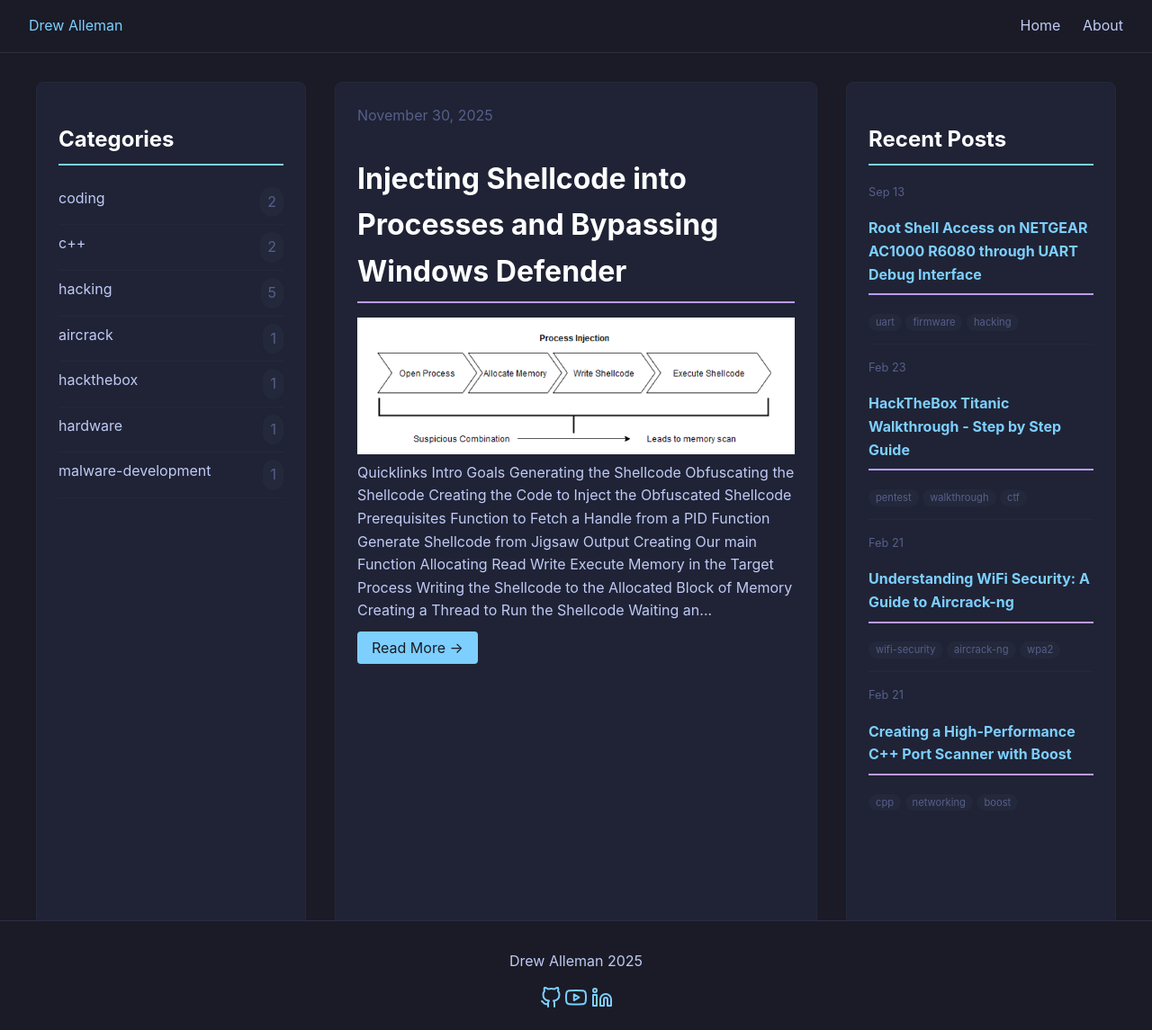
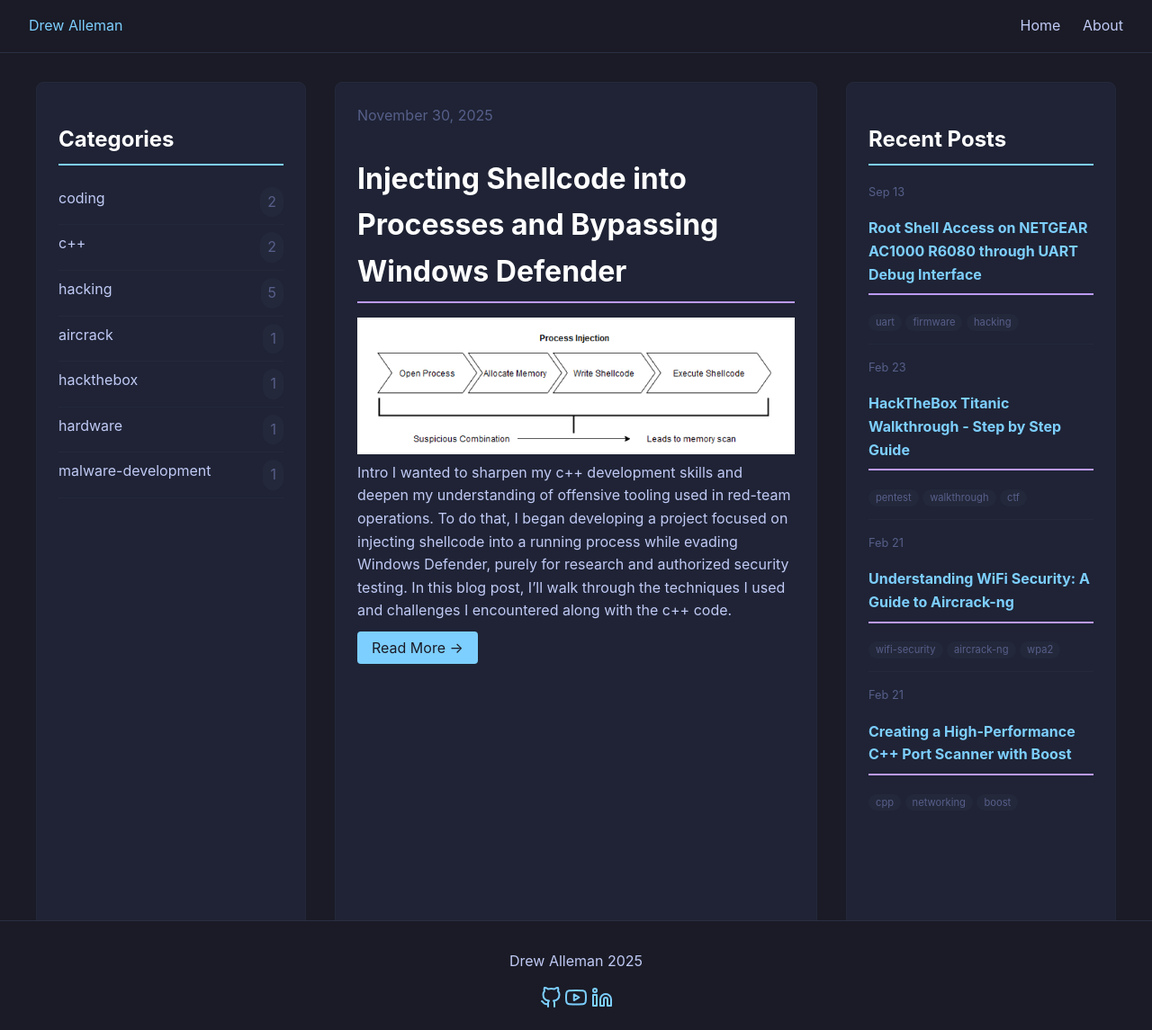
Before and after one commit to Drew-Alleman/drewalleman.xyz, a Jekyll site: the page built from index.markdown, in a window 1280 px wide. Shown: the whole page at 90% size. Built offline with Jekyll 4.4.1, drawn with Linux system fonts in a browser that asks for light colours.

Commit message:
Enhance blog post with intro and project goals
Added introductory section and project goals for clarity.

````diff
--- a/_posts/2025-11-30-Injecting-Shellcode-into-Processes-and-Bypassing-Windows-Defender.md
+++ b/_posts/2025-11-30-Injecting-Shellcode-into-Processes-and-Bypassing-Windows-Defender.md
@@ -16,10 +16,13 @@
 author: Drew Alleman
 last_modified_at: 2025-11-30 15:30:00 -0700
 ---
+# Intro
+I wanted to sharpen my c++ development skills and deepen my understanding of offensive tooling used in red-team operations. To do that, I began developing a project focused on injecting shellcode into a running process while evading Windows Defender, purely for research and authorized security testing. In this blog post, I’ll walk through the techniques I used and challenges I encountered along with the c++ code.
+
+# Goals
+The goal of this project is to develop a shellcode-injection technique capable of launching `calc.exe` within a target process, even with Windows Defender and real-time protection fully enabled. This work is conducted strictly for research and authorized red-team use, focusing on understanding and evaluating modern defensive detection capabilities.
 
 # Quicklinks
-- [Intro](#intro)
-- [Goals](#goals)
 - [Generating the Shellcode](#generating-the-shellcode)
   - [Obfuscating the Shellcode](#obfuscating-the-shellcode)
 - [Creating the Code to Inject the Obfuscated Shellcode](#creating-the-code-to-inject-the-obfuscated-shellcode)
@@ -37,10 +40,6 @@
   - [With Sleep Statements](#with-sleep-statements)
   - [Using the Strip Utility](#using-the-strip-utility)
 
-# Intro
-I wanted to sharpen my c++ development skills and deepen my understanding of offensive tooling used in red-team operations. To do that, I began developing a project focused on injecting shellcode into a running process while evading Windows Defender, purely for research and authorized security testing. In this blog post, I’ll walk through the techniques I used and challenges I encountered along with the c++ code.
-# Goals
-The goal of this project is to develop a shellcode-injection technique capable of launching `calc.exe` within a target process, even with Windows Defender and real-time protection fully enabled. This work is conducted strictly for research and authorized red-team use, focusing on understanding and evaluating modern defensive detection capabilities.
 # Generating the Shellcode
 To generate a payload, I used `msfvenom` from the Metasploit Framework. This produces raw Win64 shellcode that spawns `calc.exe`:
 ```
````
